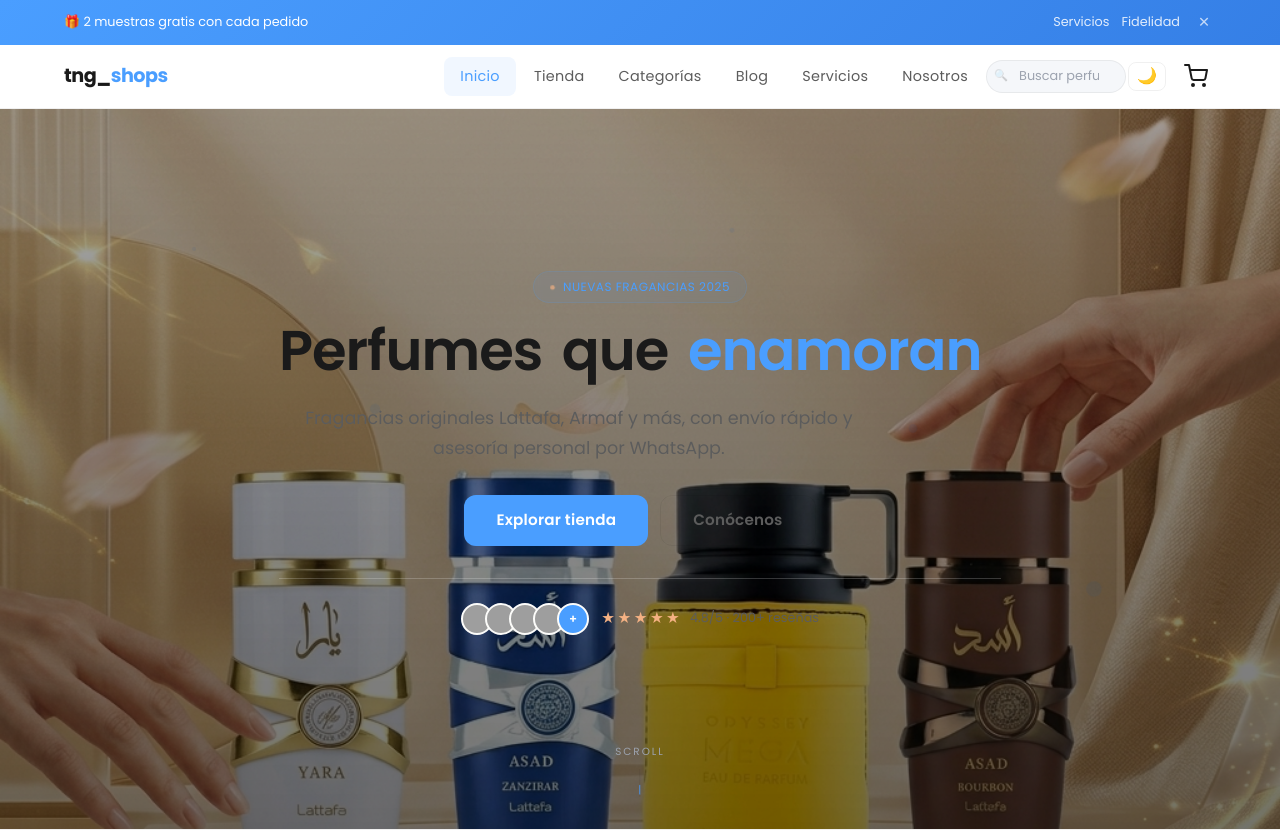
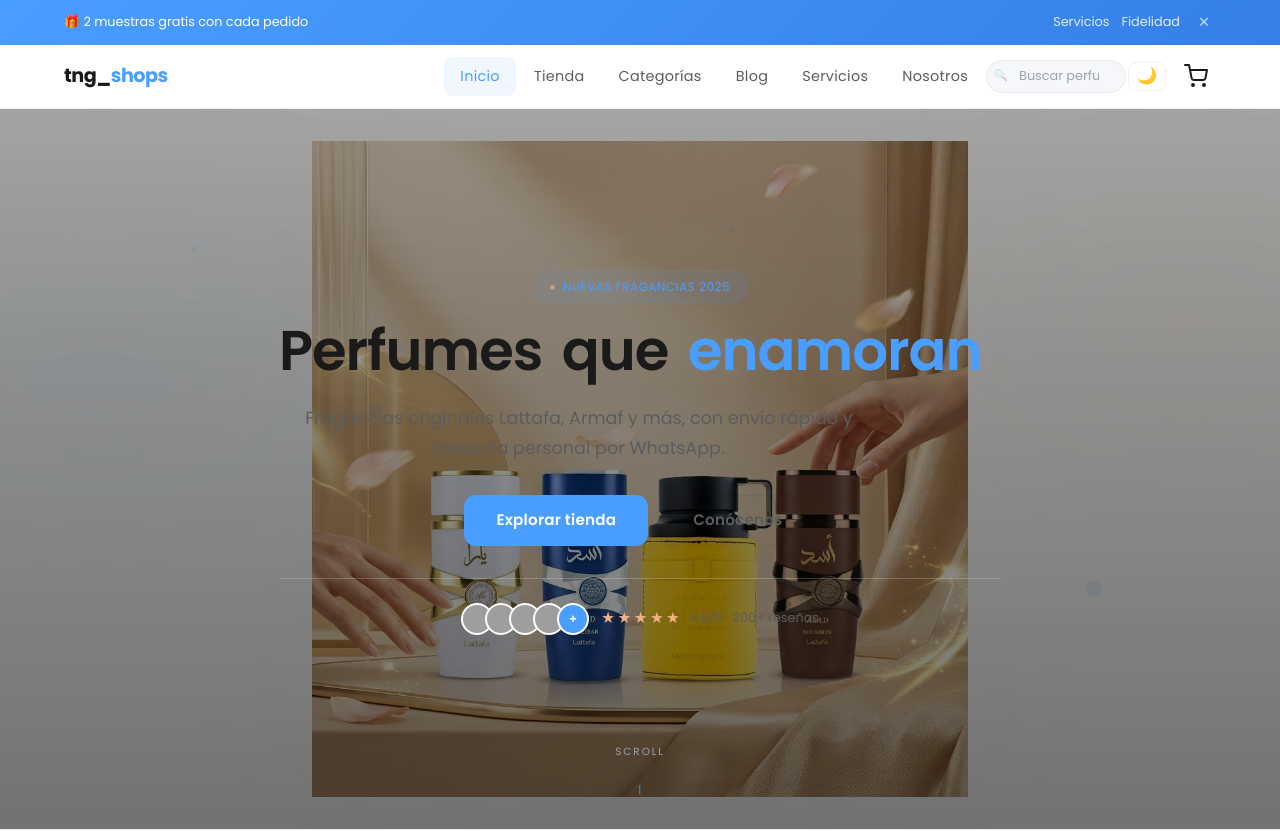
Before and after one commit to Carlos-edhub/tng_shops, a React (Vite) app: page / in a window 1280 px wide. Shown: the top 831 px of the page. Built offline with nearby package versions, Linux system fonts and the light colour scheme; grey boxes are pictures that could not be loaded.

Commit message:
Hero: show full perfume bottles with object-fit: contain

```diff
--- a/src/index.css
+++ b/src/index.css
@@ -554,9 +554,10 @@
 .hero-bg img {
   width: 100%;
   height: 100%;
-  object-fit: cover;
-  object-position: center;
+  object-fit: contain;
+  object-position: center center;
   display: block;
+  padding: 2rem 0;
 }
 
 .hero::after {
```
